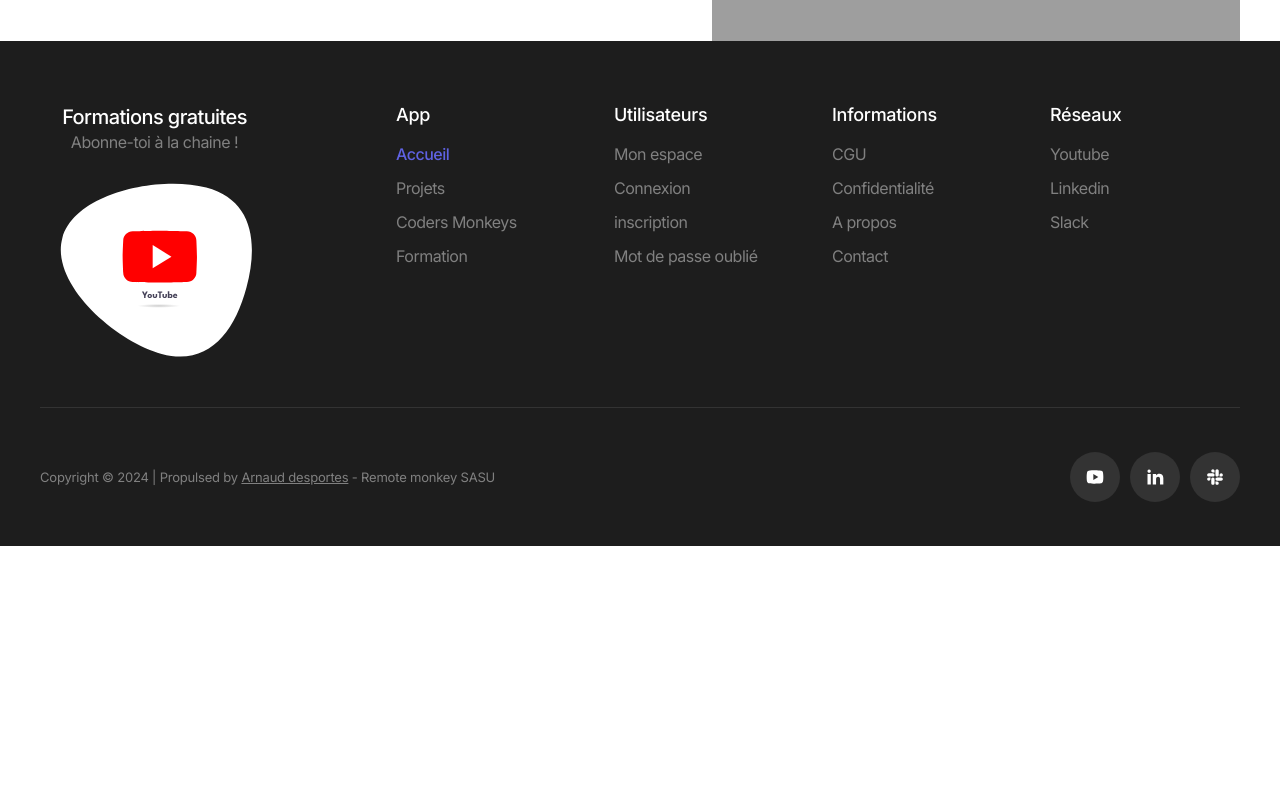
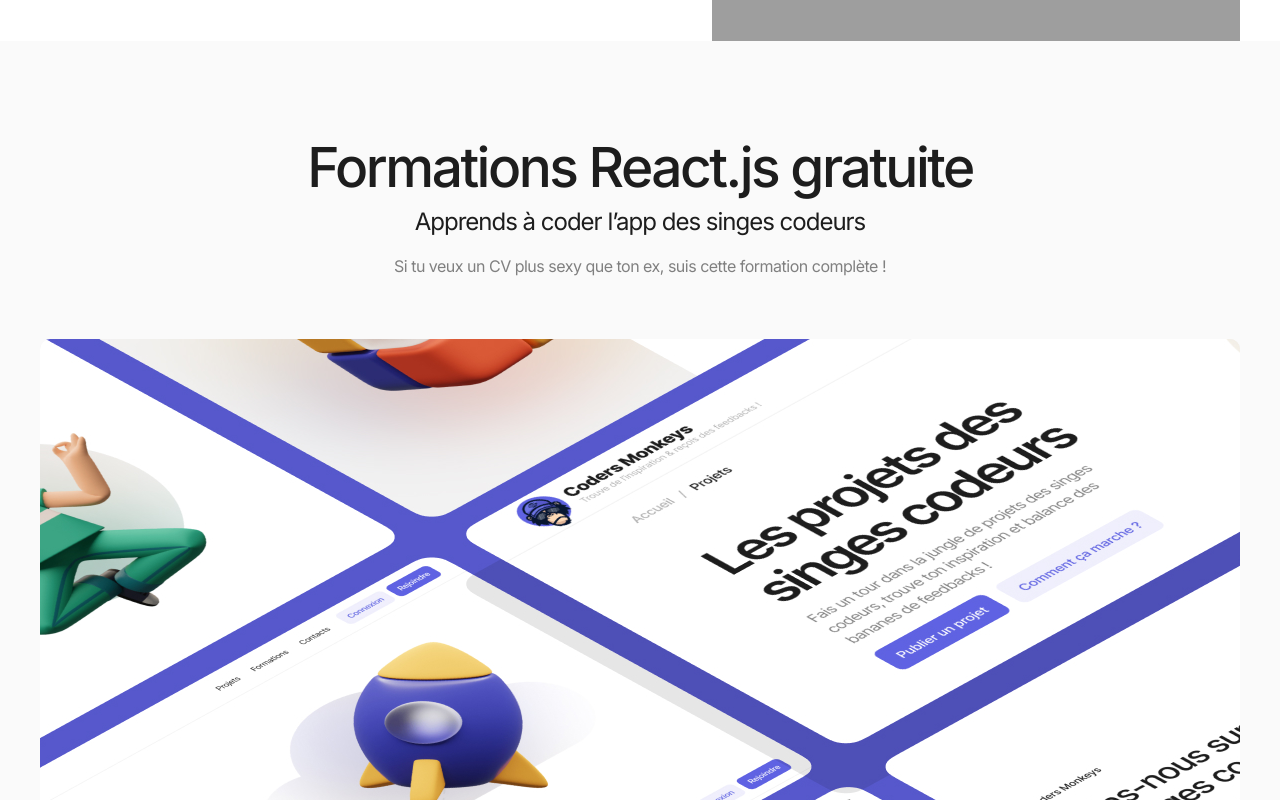
Before and after one commit to JonathanCornic/coders-monkeys, a Next.js app: page / in a window 1280 px wide. Shown: the part 2180-2980 px from the top of the page. Before the commit the page ends 2726 px from the top, so only its background shows below. Built offline with nearby package versions, Linux system fonts and the light colour scheme; grey boxes are pictures that could not be loaded.

Commit message:
current-course-section created

```diff
--- /dev/null
+++ b/src/ui/modules/landing-page/components/current-course-cta/current-course-cta.view.tsx
@@ -0,0 +1,50 @@
+import { Container } from "@/ui/components/container/container";
+import { Typographiy } from "@/ui/design-system/typography/typography";
+import Image from "next/image";
+import { RiPlayCircleLine } from "react-icons/ri";
+
+export default function CurrentCourseCtaView() {
+  return (
+    <div className="bg-gray-300">
+      <Container className="py-24 text-center">
+        <Typographiy variant="h2" component="h2" className="mb-2.5">
+          Formations React.js gratuite
+        </Typographiy>
+        <Typographiy variant="lead" component="h3" className="mb-5">
+          Apprends à coder l’app des singes codeurs
+        </Typographiy>
+        <Typographiy
+          variant="caption3"
+          component="p"
+          theme="gray"
+          className="mb-16"
+        >
+          Si tu veux un CV plus sexy que ton ex, suis cette formation complète !
+        </Typographiy>
+        <a
+          href="https://www.youtube.com/watch?v=2ehqBu_dDsk&list=PLtKaauZVThjAe3U3AQqa-C1fLwHR48aMM&ab_channel=RemoteMonkey"
+          target="_blank"
+        >
+          <div className="relative bg-gray-400 rounded h-[626px]">
+            <div className="flex flex-col items-center justify-center gap-2 relative z-10 h-full bg-gray rounded opacity-0 text-white hover:opacity-95 animate">
+              <RiPlayCircleLine size={42} />
+              <Typographiy
+                variant="caption2"
+                theme="white"
+                className="uppercase"
+              >
+                Lire la formation
+              </Typographiy>
+            </div>
+            <Image
+              fill
+              src="assets/images/coders-monkeys-cta.jpg"
+              alt="illustration"
+              className="object-cover object-center rounded"
+            />
+          </div>
+        </a>
+      </Container>
+    </div>
+  );
+}
--- a/src/ui/modules/landing-page/landing-page.view.tsx
+++ b/src/ui/modules/landing-page/landing-page.view.tsx
@@ -1,4 +1,5 @@
 import { CodersMonkeysSlackView } from "./components/coders-monkeys-slack/coders-monkeys-slack.view";
+import CurrentCourseCtaView from "./components/current-course-cta/current-course-cta.view";
 import {FeaturedView} from "./components/featured/featured.view";
 import {HeroTopView} from "./components/hero-top/hero-top.view";
 
@@ -8,6 +9,7 @@
       <HeroTopView/>
       <FeaturedView/>
       <CodersMonkeysSlackView/>
+      <CurrentCourseCtaView/>
     </>
   )
 }
```
Also changed, not shown: public/assets/images/coders-monkeys-cta.jpg (added).
